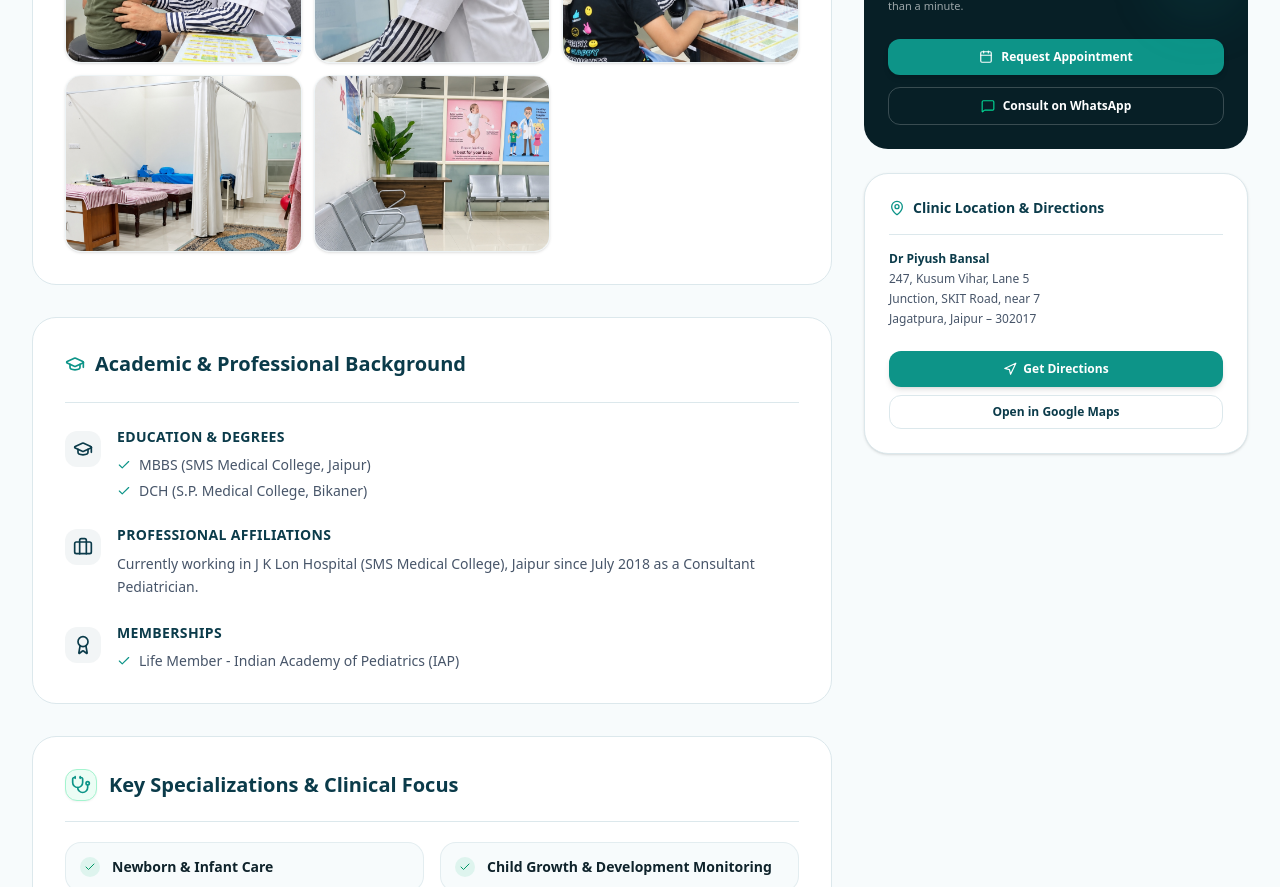
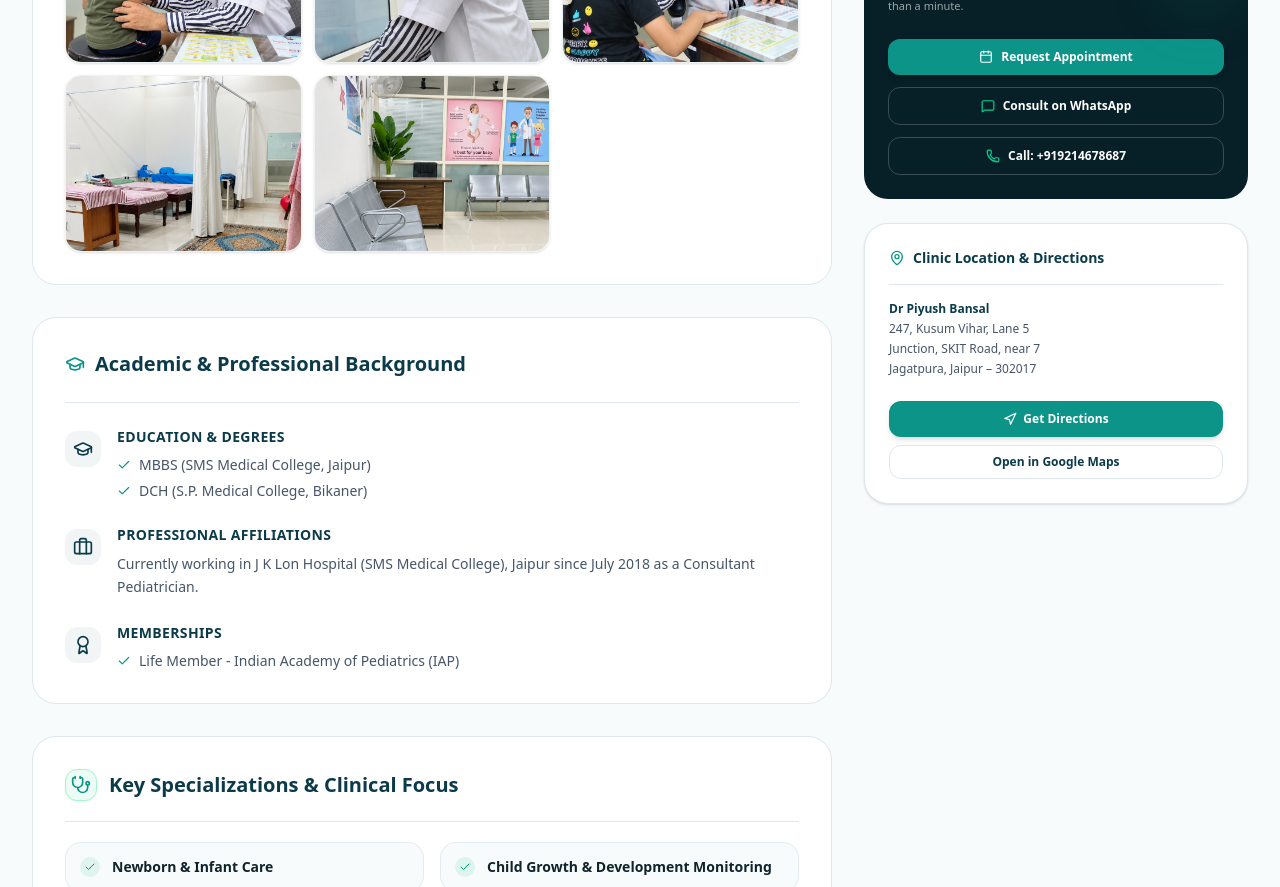
Before and after one commit to ramlalkumawat/bansal-healthcare, a Next.js app: page /doctor/dr-piyush-bansal in a window 1280 px wide. Shown: the part 1180-2067 px from the top of the page. Built offline with nearby package versions, Linux system fonts and the light colour scheme.

Commit message:
Update Dr. Manisha Bansal contact number to +919057209819 for calling, whatsapp consultation and appointments

```diff
--- a/src/components/DoctorDetailsView.tsx
+++ b/src/components/DoctorDetailsView.tsx
@@ -409,6 +409,13 @@ export default function DoctorDetailsView({ doctor, id }: DoctorDetailsViewProps
                     <MessageSquare className="w-3.5 h-3.5 mr-2 text-emerald-400" />
                     Consult on WhatsApp
                   </a>
+                  <a
+                    href={`tel:${doctorPhone}`}
+                    className="w-full inline-flex items-center justify-center py-2.5 px-4 rounded-xl border border-white/20 text-white hover:bg-white/5 font-bold text-xs transition-all active:scale-[0.98] cursor-pointer"
+                  >
+                    <Phone className="w-3.5 h-3.5 mr-2 text-emerald-400" />
+                    Call: {doctorPhone}
+                  </a>
                 </div>
               </div>
 
--- a/src/data/clinic.ts
+++ b/src/data/clinic.ts
@@ -105,8 +105,8 @@ export const clinicData = {
       qualifications: "BPT, MIAP, DNHE",
       title: "Consultant Physiotherapist",
       availabilityNote: "Available for Physiotherapy and Rehabilitation care",
-      phone: "+919214678687",
-      whatsapp: "+919214678687",
+      phone: "+919057209819",
+      whatsapp: "+919057209819",
       schedule: {
         weekdays: [
           "09:00 AM – 01:00 PM",
```
